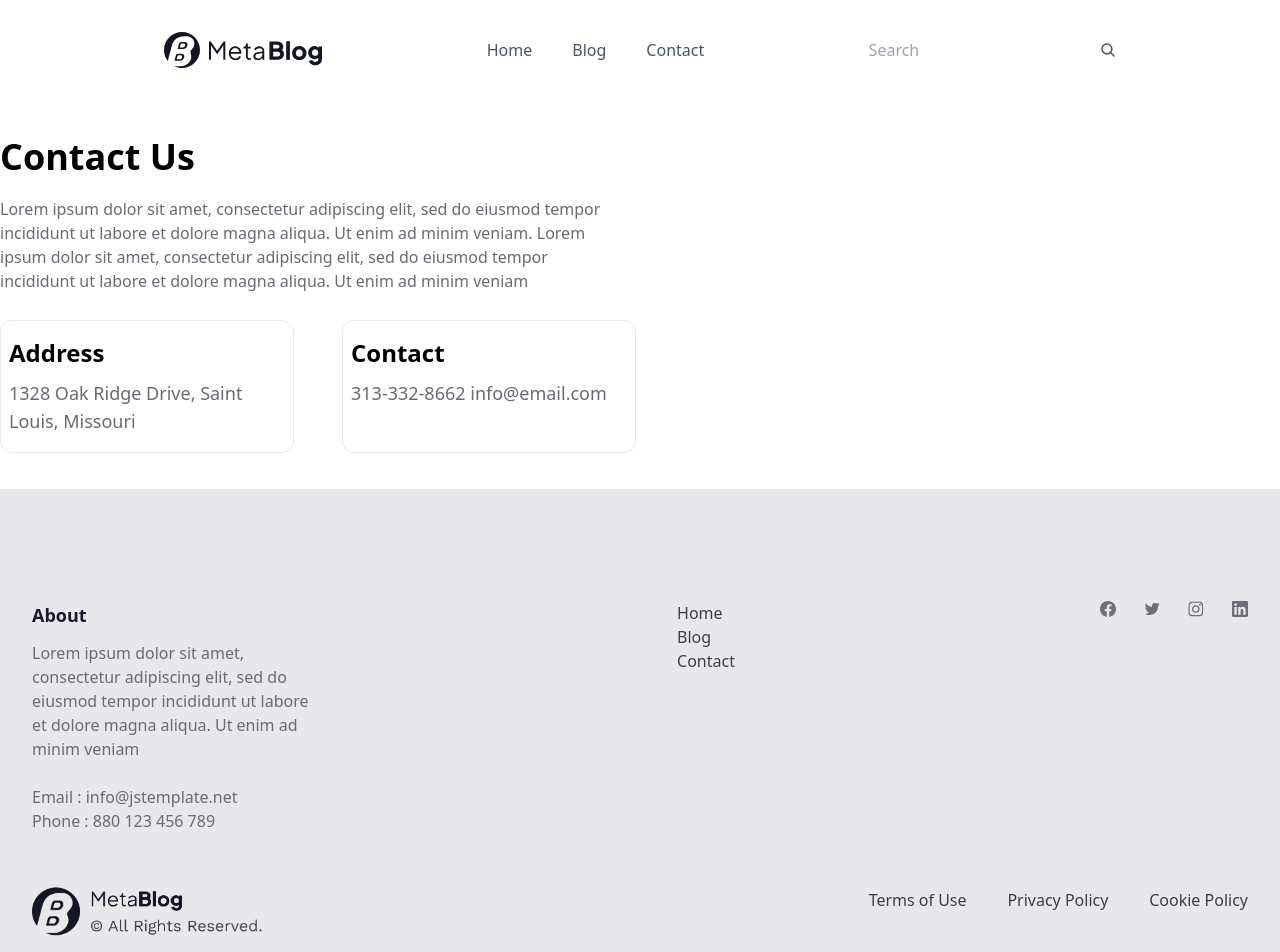
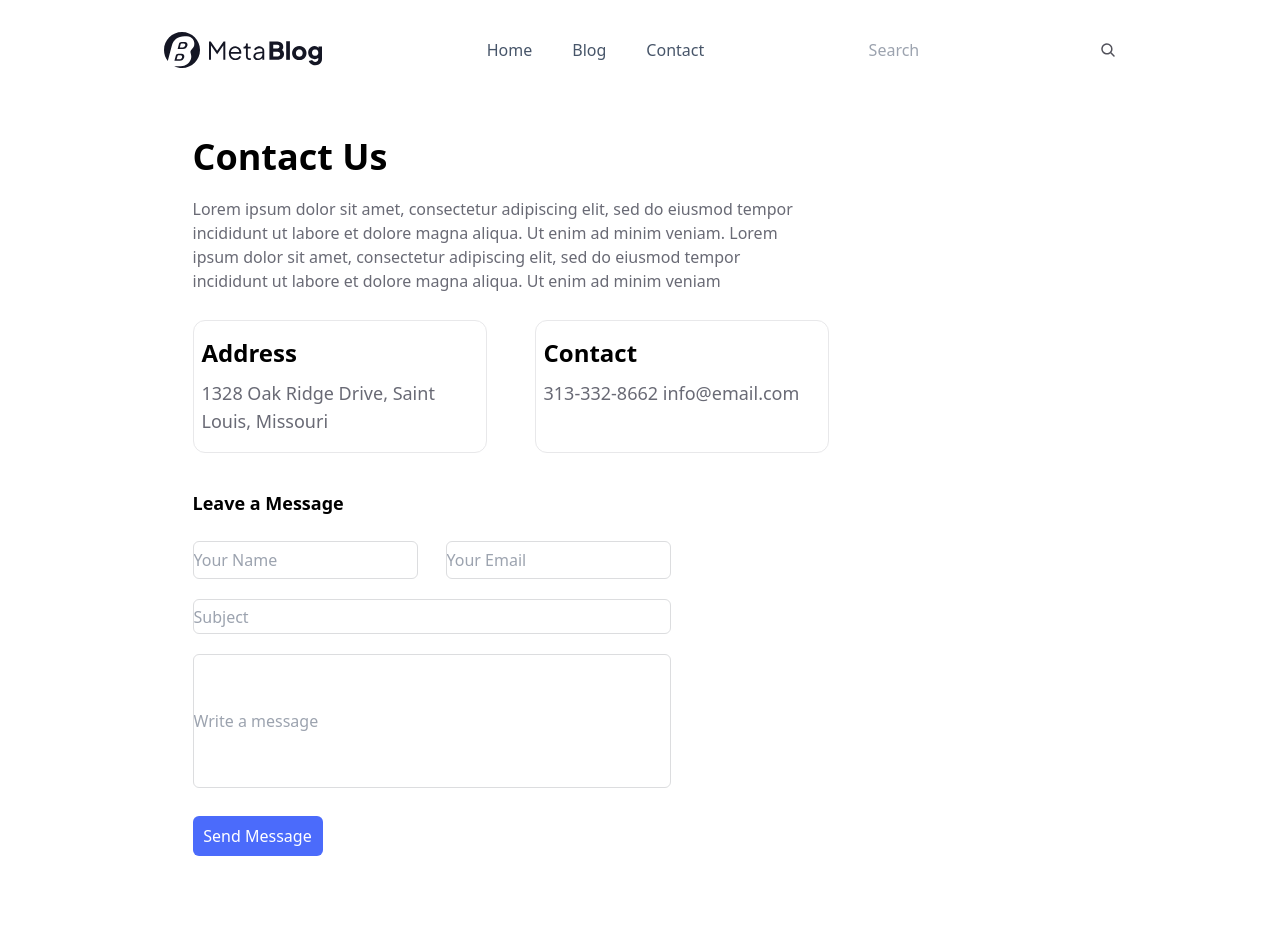
Before and after one commit to dukekaze/medialog, a Next.js app: page /contact in a window 1280 px wide. Shown: the top 952 px of the page. Built offline with nearby package versions, Linux system fonts and the light colour scheme.

Commit message:
design duusav

```diff
--- a/src/pages/contact.jsx
+++ b/src/pages/contact.jsx
@@ -4,8 +4,8 @@ const Contact = () => {
   return (
     <div>
       <div>
-        <div>
-          <div>
+        <div className="flex justify-center items-center">
+          <div className="w-[895px] h-[895px]">
             <div className="w-[769px] h-[389px] flex flex-col justify-center ">
               <div className="w-[624px] h-[163px]">
                 <h1 className="text-[#000000] font-semibold text-4xl">
@@ -38,7 +38,48 @@ const Contact = () => {
                 </div>
               </div>
             </div>
-            <div></div>
+            <div>
+              <div>
+                <h1 className="text-black font-semibold text-lg">
+                  Leave a Message
+                </h1>
+                <div>
+                  <div>
+                    <div className="mt-6">
+                      <input
+                        type="text"
+                        placeholder="Your Name"
+                        className="border border-[#DCDDDF] rounded-md w-[225px] h-[38px]"
+                      />
+                      <input
+                        type="text"
+                        placeholder="Your Email"
+                        className="border border-[#DCDDDF] rounded-md w-[225px] h-[38px] ml-7"
+                      />
+                    </div>
+                    <div className="mt-5">
+                      <input
+                        type="text"
+                        placeholder="Subject"
+                        className="w-[478px] h-[35px] border border-[#DCDDDF] rounded-md"
+                      />
+                    </div>
+                    <div className="mt-5">
+                      <input
+                        type="text"
+                        placeholder="Write a message"
+                        className="w-[478px] h-[134px] border border-[#DCDDDF] rounded-md"
+                      />
+                    </div>
+                    <div>
+                      <button className="w-[130px] h-[40px] bg-[#4B6BFB] text-white rounded-md mt-7">
+                        Send Message
+                      </button>
+                    </div>
+                  </div>
+                </div>
+              </div>
+            </div>
           </div>
         </div>
       </div>
--- /dev/null
+++ b/src/pages/error.jsx
@@ -0,0 +1,33 @@
+const Error = () => {
+  return (
+    <div>
+      <div>
+        <div className="flex justify-center items-center mt-[100px]">
+          <div className="w-[642px] h-[208px] flex">
+            <div className="text-7xl text-black w-[133px] h-[156px] border-r-2 flex justify-center items-center pr-[58.5px]">
+              404
+            </div>
+            <div className=" h-[156px] ml-[58.5px]">
+              <div className="font-semibold text-black text-2xl">
+                Page Not Found
+              </div>
+              <div className="text-[#696A75] text-lg mt-2">
+                We're sorry, This page is unknown or does not exist the page you
+                are looking for.
+              </div>
+              <button className="bg-[#4B6BFB] w-[130px] h-[40px] text-white rounded-md mt-2">
+                Back To Home
+              </button>
+            </div>
+          </div>
+        </div>
+      </div>
+      <br />
+      <br />
+      <br />
+      <br />
+      <br />
+    </div>
+  );
+};
+export default Error;
--- /dev/null
+++ b/src/pages/post.jsx
@@ -0,0 +1,103 @@
+const Post = () => {
+  return (
+    <div>
+      <div>
+        <div>
+          <div>
+            <div className="flex justify-center">
+              <div className="w-[796px]">
+                <div>
+                  <div className="text-4xl font-semibold text-[#181A2A]">
+                    The Impact of Technology on the Workplace: How Technology is
+                    Changing
+                  </div>
+                  <div className="flex items-center mt-5">
+                    <div className="flex items-center">
+                      <img
+                        className="w-[28px] h-[28px]"
+                        src="https://s3-alpha-sig.figma.com/img/0b91/04ea/6891be7496ccabdc2fd0b1a1d8a535d7?Expires=1724025600&Key-Pair-Id=APKAQ4GOSFWCVNEHN3O4&Signature=ASsUJQLr5S8jzyxOML28Npg9tdcKIqV7lcued3roZlqZwJreFdMUAyy2IG31u4ry6azP0wqmk~pWmSwYY2BqNB2MqvpOETqKwcQkAuskF-QyRzxxj8aZbh5SfGt~q5AyI0EYqLlpoQnHAW4z6TjSmr9n25jprF-s84XJv1UIieDFwc9QL7Qekw5ZMtsPor8etASMJ0cWqvqhxS93er8qmI1ysU501n6rUzH5~kN5pVjdn5sJdmLxWF6TiE2ywib3W9TXO31LCGnSa4olEFtRhEBigsXCgEGsJdZEZuLGDCPKT6rnTtyssDFRilXNwjEvWkgivt4f5Fbz3SaDlVg0Lg__"
+                        alt=""
+                      />
+                      <div className="text-[#696A75] text-sm ml-2">
+                        Tracey Wilson
+                      </div>
+                    </div>
+                    <div className="text-[#696A75] text-sm ml-6">
+                      August 20, 2022
+                    </div>
+                  </div>
+                </div>
+                <div className="mt-8">
+                  <img
+                    className="w-[800px] h-[462px] bg-center bg-cover rounded-xl"
+                    src="https://s3-alpha-sig.figma.com/img/eb1f/38cd/a6a8e0df2280c787cafc780464b002fe?Expires=1724025600&Key-Pair-Id=APKAQ4GOSFWCVNEHN3O4&Signature=A3BFEMM5RSQtrOwQoHaucmqveT7gyfag5PpFXGNlUbc8dKQa3D4HgU7Rwnh0X0LW9rc4nBo3J0Nidw8Tq0-YhQfY0eLbLLJ~5o7H8Lexd4-Dfc7nzXN2uP9~0TU3bbXbDCSwrd0VwidUTGicyBlZfT8gxdHxAWoSn7SiM401vGvCirVOyeEQwxZWzV5ViPi97SzmdCr7khQ70~pbTWkLQjentdIcJ-ZA4LRZqxMzKW7k0LmQ1YgGjz8eH3NL11jDGpKDVn9pwpqsK4ImMqB2WRkJh1x5dXbXbxQSSYq1qGd6le1RmlPXjuwg7vX5DXN~Cqmf7oFiGIK4Vj2NaG4~jg__"
+                    alt=""
+                  />
+                </div>
+                <div className="text-[#3B3C4A] text-xl mt-8">
+                  Traveling is an enriching experience that opens up new
+                  horizons, exposes us to different cultures, and creates
+                  memories that last a lifetime. However, traveling can also be
+                  stressful and overwhelming, especially if you don't plan and
+                  prepare adequately. In this blog article, we'll explore tips
+                  and tricks for a memorable journey and how to make the most of
+                  your travels. <br /> <br /> <br /> One of the most rewarding
+                  aspects of traveling is immersing yourself in the local
+                  culture and customs. This includes trying local cuisine,
+                  attending cultural events and festivals, and interacting with
+                  locals. Learning a few phrases in the local language can also
+                  go a long way in making connections and showing respect.
+                </div>
+                <div className="mt-8">
+                  <h1 className="text-2xl text-[#181A2A] font-semibold">
+                    Research Your Destination
+                  </h1>
+                  <div className="text-[#3B3C4A] text-xl mt-4">
+                    Before embarking on your journey, take the time to research
+                    your destination. This includes understanding the local
+                    culture, customs, and laws, as well as identifying top
+                    attractions, restaurants, and accommodations. Doing so will
+                    help you navigate your destination with confidence and avoid
+                    any cultural faux pas. <br />
+                    <br />
+                    <br /> Lorem ipsum dolor sit amet, consectetur adipiscing
+                    elit, sed do eiusmod tempor incididunt ut labore et dolore
+                    magna aliqua. In hendrerit gravida rutrum quisque non tellus
+                    orci ac auctor. Mi ipsum faucibus vitae aliquet nec
+                    ullamcorper sit amet. Aenean euismod elementum nisi quis
+                    eleifend quam adipiscing vitae. Viverra adipiscing at in
+                    tellus.
+                  </div>
+                </div>
+                <div>
+                  <h1 className="text-[#3B3C4A] text-2xl font-semibold mt-8">
+                    Plan Your Itinerary
+                  </h1>
+                  <div className="text-[#3B3C4A] text-xl mt-4">
+                    While it's essential to leave room for spontaneity and
+                    unexpected adventures, having a rough itinerary can help you
+                    make the most of your time and budget. Identify the must-see
+                    sights and experiences and prioritize them according to your
+                    interests and preferences. This will help you avoid
+                    overscheduling and ensure that you have time to relax and
+                    enjoy your journey. <br />
+                    <br />
+                    <br /> Vitae sapien pellentesque habitant morbi tristique.
+                    Luctus venenatis lectus magna fringilla. Nec ullamcorper sit
+                    amet risus nullam eget felis. Tincidunt arcu non sodales
+                    neque sodales ut etiam sit amet.
+                  </div>
+                </div>
+                <br />
+                <br />
+                <br />
+                <br />
+              </div>
+            </div>
+          </div>
+        </div>
+      </div>
+    </div>
+  );
+};
+export default Post;
```
